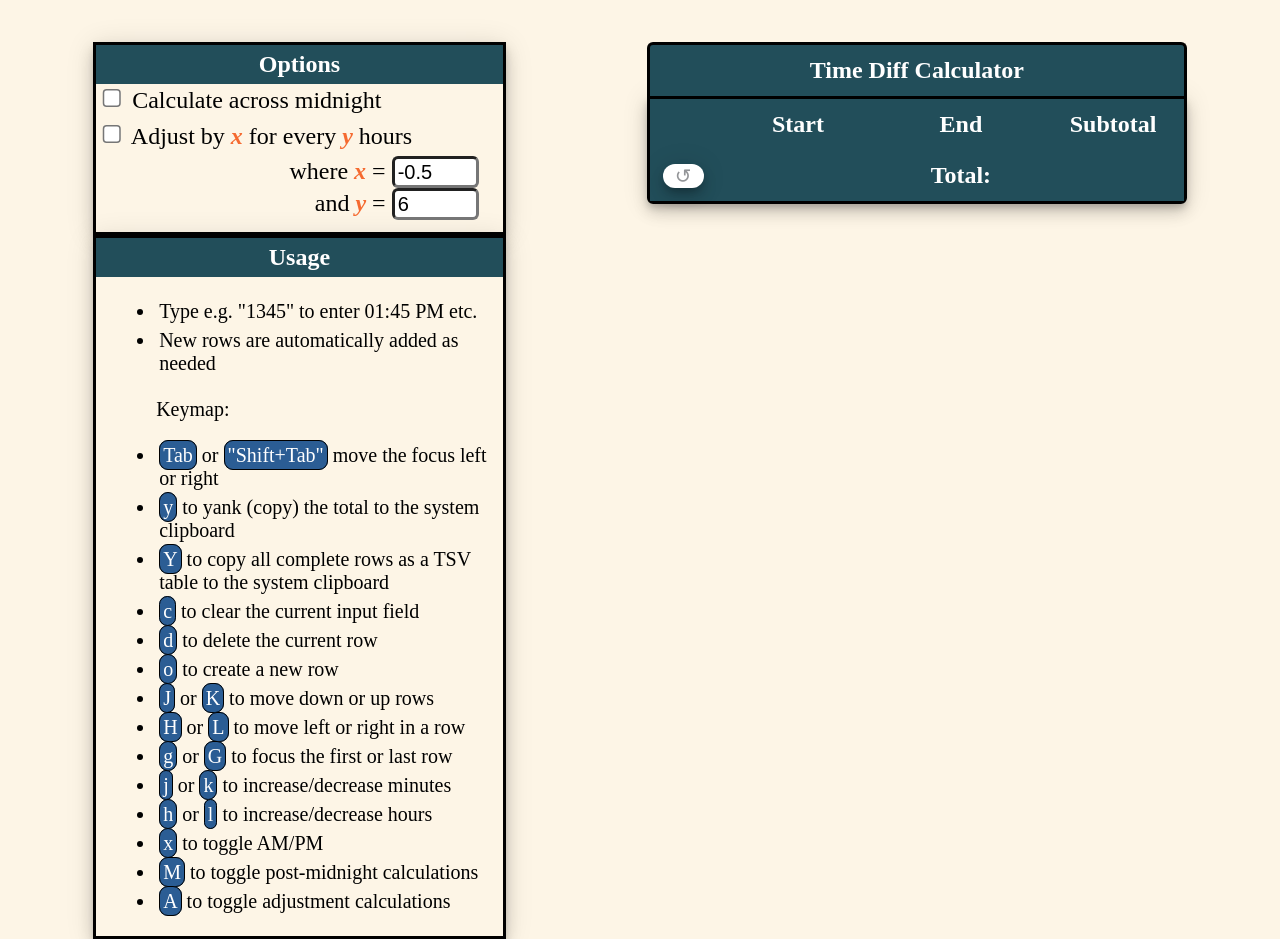
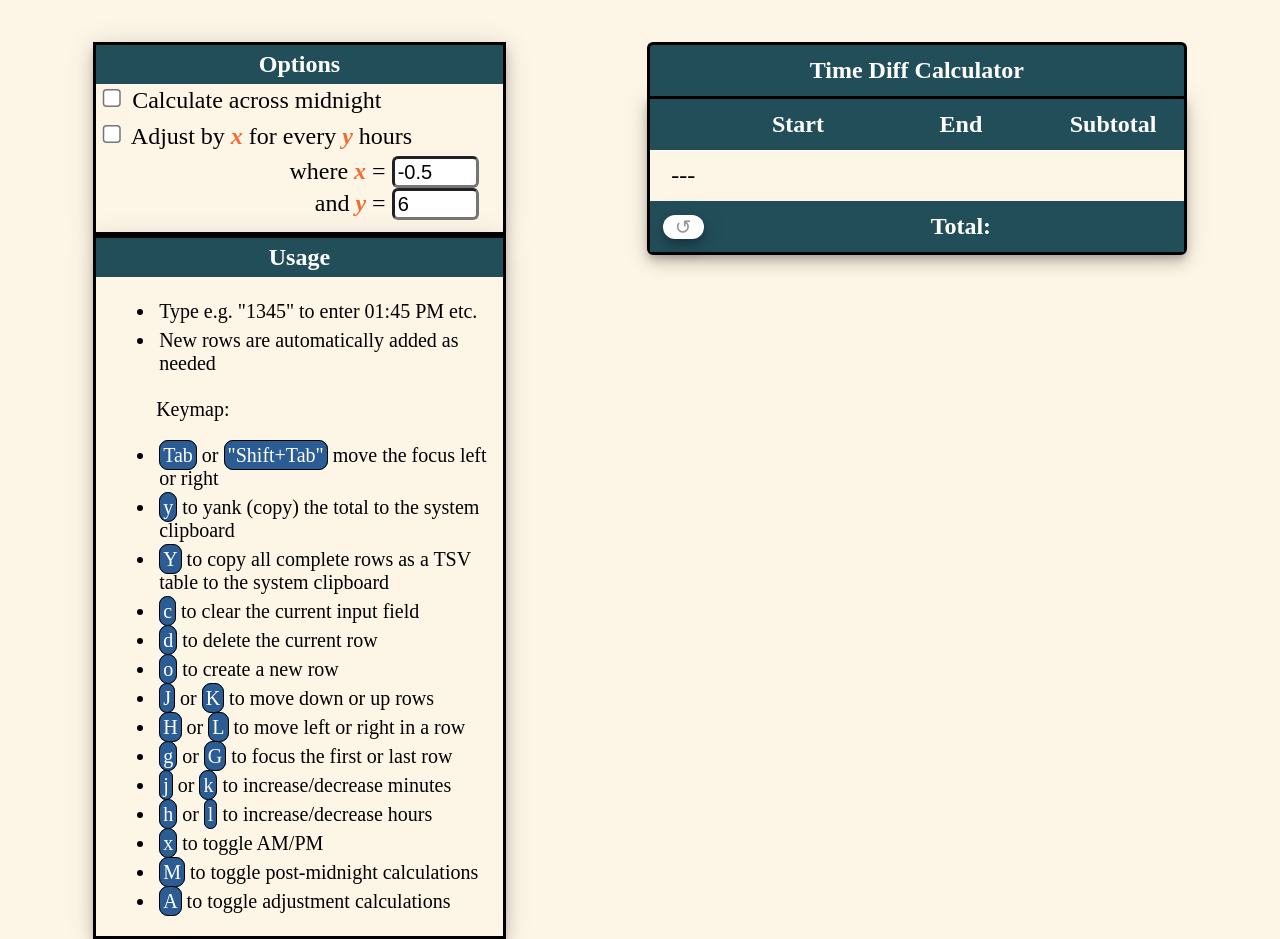
Before and after one commit to al-ce/timediff-calculator, a plain HTML site: page timediffcalc.html in a window 1280 px wide. Shown: the top 939 px of the page. Drawn offline with Linux system fonts and the light colour scheme.

Commit message:
feat: add addNewTimeRow function; add initial table row to document onLoad

```diff
--- a/timediffcalc.html
+++ b/timediffcalc.html
@@ -283,13 +283,44 @@
     }
 
     /* ------------------------------------------------------------------------
+    / Main functionality
+    */
+
+    /**
+    * Add a new row to the `timeRows` table.
+    **/
+    function addNewTimeRow() {
+
+      /** @type {TimeRow} */
+      const newRow = document.createElement("tr");
+      /** @type {HTMLTableCellElement} */
+      const subtotalEl = document.createElement("td");
+
+      /** @type number */
+      const idx = timeRows.size + 1;
+
+      timeRows.set(idx, newRow);
+      newRow.id = `row${idx}`;
+
+      subtotalEl.id = `subtotal${idx}`
+      subtotalEl.innerText = "---";
+
+      newRow.append(subtotalEl);
+
+      idGet("timeRows").append(newRow);
+    }
+
+    /* ------------------------------------------------------------------------
     / On Load
     */
     document.title = title;
 
     function onLoad() {
       idGet("calcCaption").innerText = title;
+
       uncheckInputElements();
+
+      addNewTimeRow();
     }
 
     document.body.onload = onLoad;
@@ -356,7 +387,7 @@
               <th>Subtotal</th>
             </tr>
           </thead>
-          <tbody id="calcRows"></tbody>
+          <tbody id="timeRows"></tbody>
           <tfoot>
             <tr>
               <th id="resetDiv"><button class="resetButton" tabindex="-1">↺</button></th>
```
